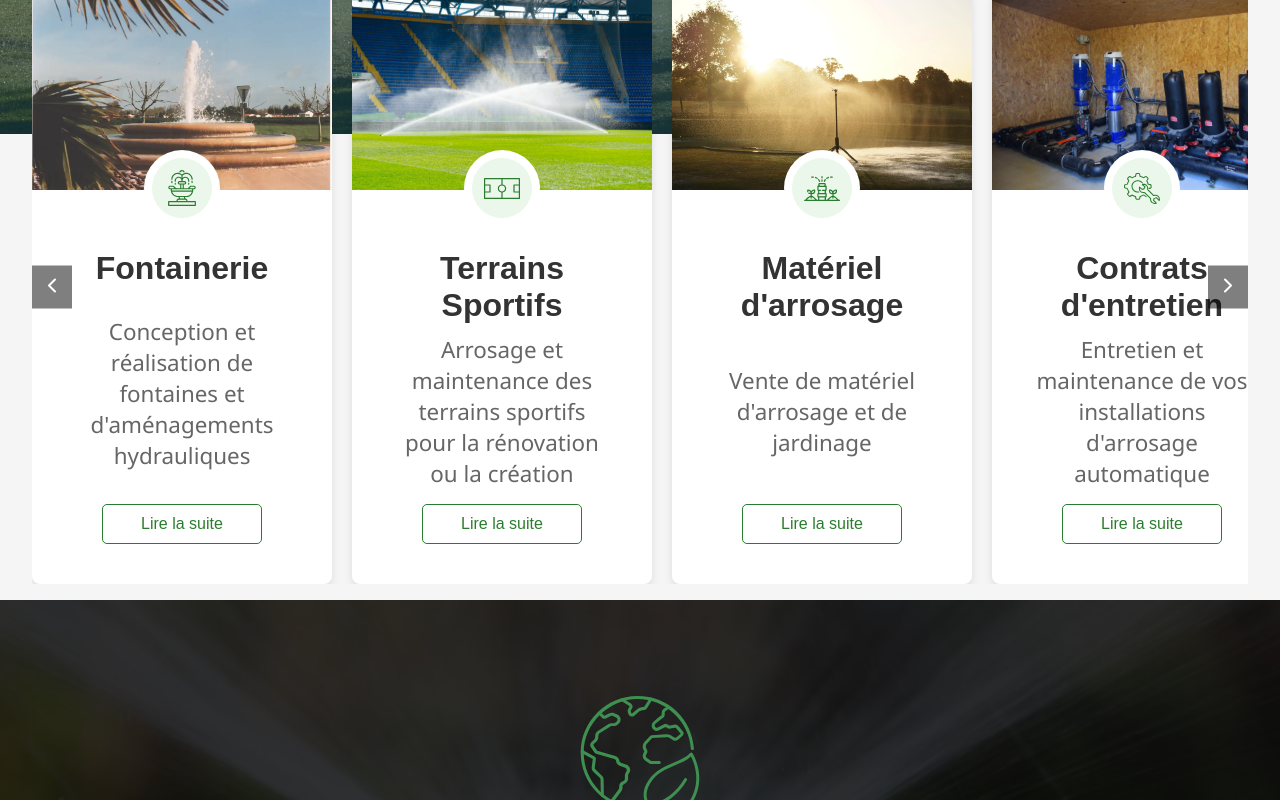
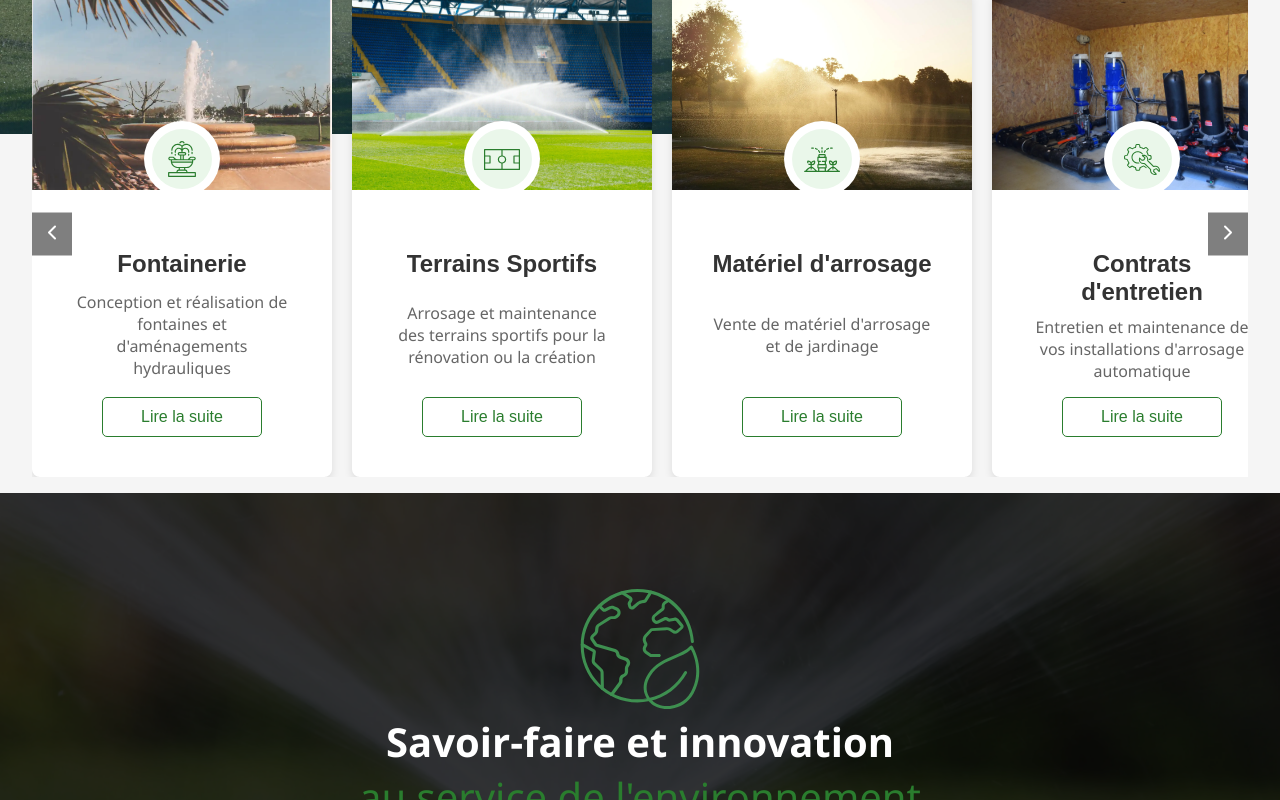
Before and after one commit to Jordan-celton/Neptune-Arrosage, a React (Vite) app in the folder mon-projet/: page / in a window 1280 px wide. Shown: the part 1879-2679 px from the top of the page. Built offline with nearby package versions, Linux system fonts and the light colour scheme.

Commit message:
style: Réduction des tailles de police pour les titres et les paragraphes dans la section des services

```diff
--- a/mon-projet/src/styles/HomePage/ServicesSection.css
+++ b/mon-projet/src/styles/HomePage/ServicesSection.css
@@ -193,7 +193,7 @@
 }
 
 .card-content-services h3 {
-    font-size: 2rem;
+    font-size: 1.5rem;
     font-weight: 600;
     margin-top: 20px;
     font-family: 'DM Sans', sans-serif;
@@ -204,7 +204,7 @@
 .card-content-services p {
     color: #666;
     margin-bottom: 15px;
-    font-size: 1.4rem;
+    font-size: 1rem;
 }
 
 .service-link {
```
